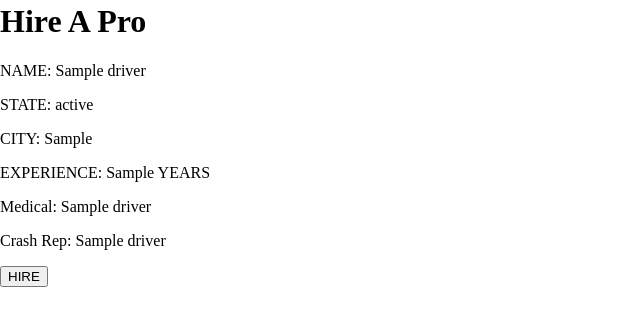
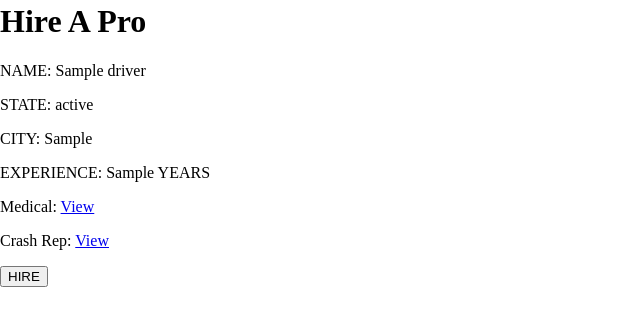
Before and after one commit to williemaxt/drivetime, a PHP site: page /clientdash.php in a window 1280 px wide. Shown: the part 285-611 px from the top of the page, without its empty margins (0-640 px from the left). Run offline with PHP 8.4, Linux system fonts and the light colour scheme; tables that the repository leaves empty or names only in its code hold one stand-in row (values such as "Sample post").

Commit message:
Update clientdash.php
This update allows the drivers files to be viewable

```diff
--- a/clientdash.php
+++ b/clientdash.php
@@ -7,10 +7,10 @@
     //conn istaken from the connection file
     $result = mysqli_query($conn, $sql);
 
-session_start();
+    session_start();
 	if(!isset($_SESSION))
     {
-        header('location:index.php');
+        header('Location:index.php');
         exit;
     }
 
@@ -27,7 +27,7 @@ session_start();
 
         <nav>
             <h1>Prodrivetime</h1>
-	    <p><a href="logout.php?logout=true">Logout</a></p>
+            <p><a href="logout.php?logout=true">Logout</a></p>
             <p>example@gmail.com</p>
             <p>John Doe</p>
         </nav>
@@ -55,8 +55,8 @@ session_start();
             <p>STATE: ' . $row['state'] . '</p>
             <p>CITY: ' . $row['city'] . '</p>
             <p>EXPERIENCE: ' . $row['experience'] . ' YEARS</p>
-            <p>Medical: ' . $row['name'] . '</p>
-            <p>Crash Rep: ' . $row['name'] . '</p>
+            <p>Medical: <a href="driverDocs/' . $row['medical'] . '">View</a></p>
+            <p>Crash Rep: <a href="driverDocs/' . $row['crash_report'] . '">View</a></p>
             <input type="submit" value="HIRE">
             </div>';
         }
```
